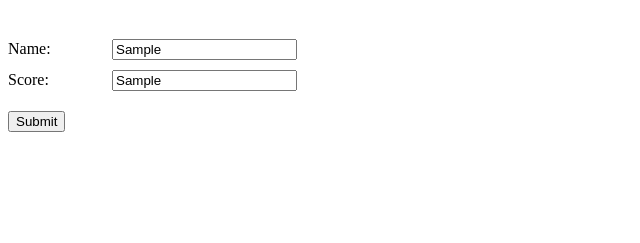
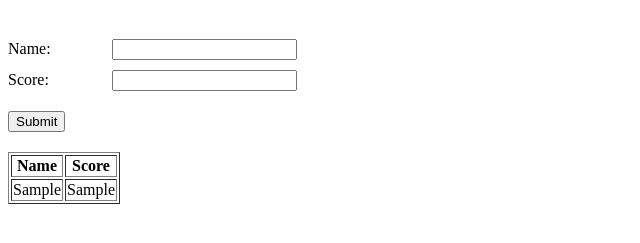
Before and after one commit to acciojob/game-high-scores-ahamadarbab, a website: page main.html in a window 1280 px wide. Both pictures are taken after typing "Sample", "Sample" into the empty fields and a click on the button "Submit". Shown: the part 61-304 px from the top of the page, without its empty margins (0-640 px from the left). Drawn offline with Linux system fonts and the light colour scheme.

Commit message:
created a submission

```diff
--- a/main.html
+++ b/main.html
@@ -8,9 +8,9 @@
   <body onload="showScores();">
     <h1>Game High Scores</h1>
     <form>
-      <label>Name:</label>
+      <label for="name">Name:</label>
       <input type="text" id="name" /><br />
-      <label>Score:</label>
+      <label for="score">Score:</label>
       <input type="text" id="score" /><br />
       <input type="button" value="Submit" onclick="saveScore()" />
     </form>
--- a/script.js
+++ b/script.js
@@ -6,10 +6,54 @@ const scores = document.getElementById("scores");
 // Save score to Local Storage
 function saveScore() {
   // complete the code here
+
+	const name = nameInput.value.trim();
+	const score = scoreInput.value.trim();
+
+	let highScores = JSON.parse(localStorage.getItem("highScores")) || [];
+
+	highScores.push({
+		name: name,
+		score: score
+	});
+
+	localStorage.setItem("highScores", JSON.stringify(highScores));
+
+	nameInput.value = "";
+	scoreInput.value = "";
+
   showScores();
 }
 
 // Show scores in div
 function showScores() {
   // complete the code
+
+	const highScores = JSON.parse(localStorage.getItem("highScores")) || [];
+
+	if(highScores.length === 0) {
+		scores.innerHTML = "No scores yet";
+		return;
+	}
+
+	let table = `
+		<table border="1">
+			<tr>
+				<th>Name</th>
+				<th>Score</th>
+			</tr>
+	`;
+
+	highScores.forEach((item) => {
+		table += `
+			<tr>
+				<td>${item.name}</td>
+				<td>${item.score}</td>
+			</tr>
+		`;
+	});
+
+	table += "</table>"
+
+	scores.innerHTML = table;
 }
```
Also changed, not shown: styles.css (line endings or trailing spaces).
